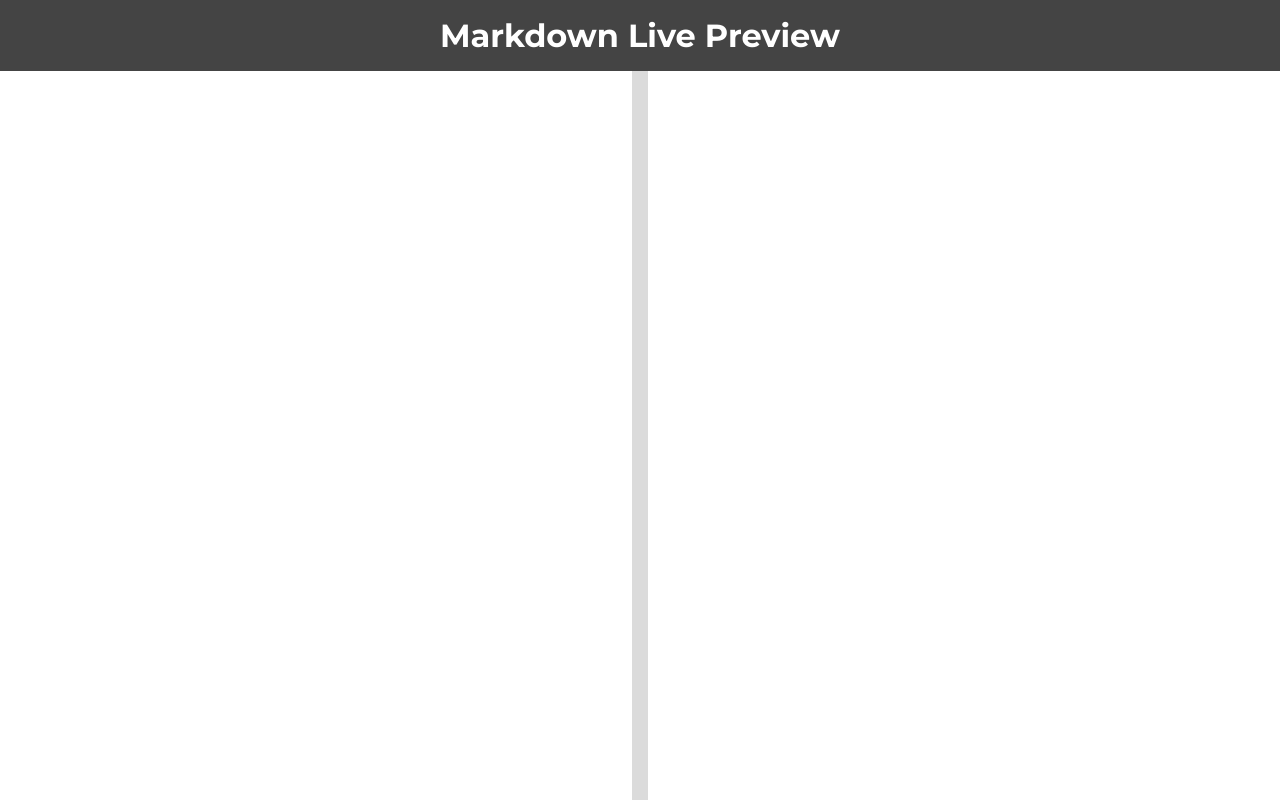
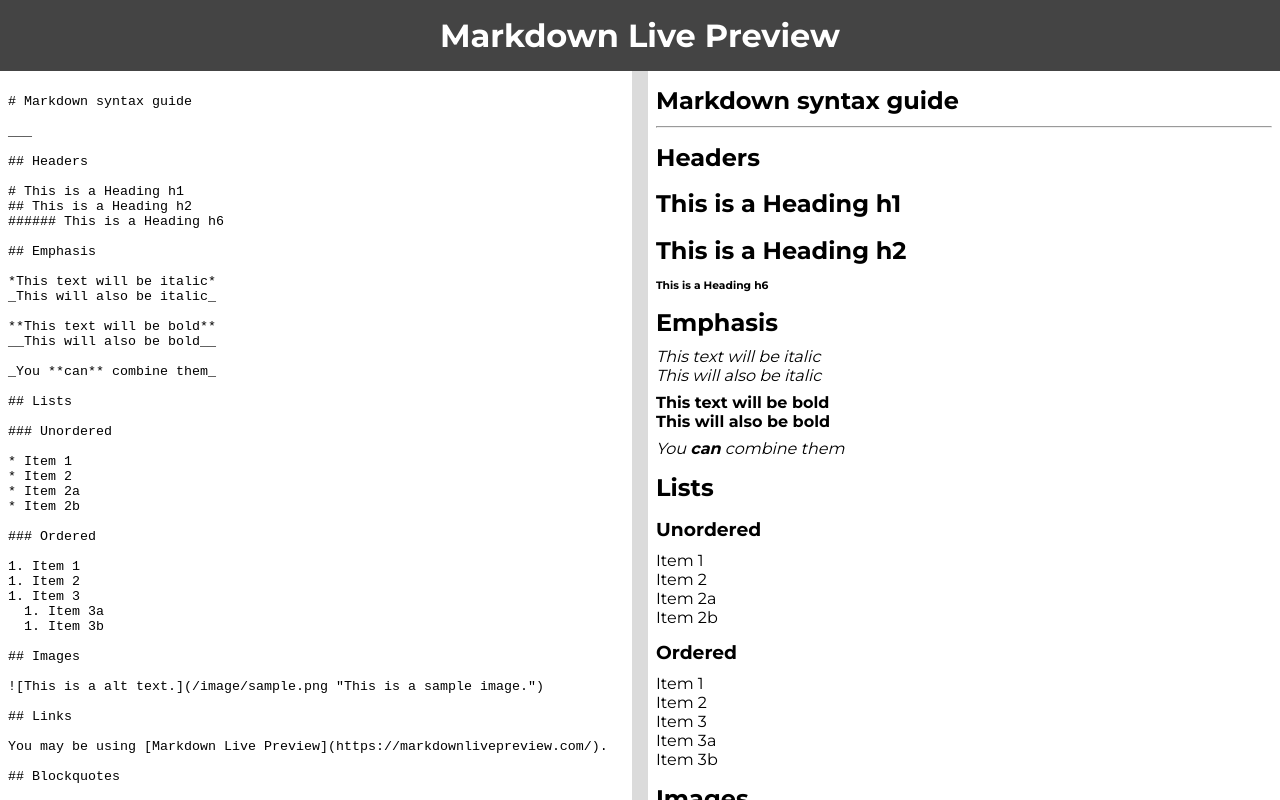
Before and after one commit to leoronne/my-solution, a React (Create React App) app: page / in a window 1280 px wide. Built offline with nearby package versions, Linux system fonts and the light colour scheme.

Commit message:
feat: adds react-markdown and some tests

```diff
--- a/src/Pages/Home/index.tsx
+++ b/src/Pages/Home/index.tsx
@@ -1,9 +1,13 @@
 import { useState } from 'react';
+import ReactMarkdown from 'react-markdown';
+import gfm from 'remark-gfm';
+
 import { Header } from '../../components/Header';
 import * as Styles from './styles';
+import { text } from '../../data/text';
 
 export function Home() {
-  const [markDownText, setMarkdownText] = useState('');
+  const [markDownText, setMarkdownText] = useState(text);
 
   return (
     <>
@@ -14,7 +18,9 @@ export function Home() {
           onChange={(e) => setMarkdownText(e.target.value)}
           rows={5}
         />
-        <Styles.Article>{markDownText}</Styles.Article>
+        <Styles.Article>
+          <ReactMarkdown remarkPlugins={[gfm]}>{markDownText}</ReactMarkdown>
+        </Styles.Article>
       </Styles.Main>
     </>
   );
--- a/src/Pages/Home/styles.ts
+++ b/src/Pages/Home/styles.ts
@@ -25,11 +25,29 @@ export const TextArea = styled.textarea`
 export const Article = styled.article`
   padding: 8px;
   display: flex;
+  flex-direction: column;
+  gap: 8px;
   background-color: #fff;
   overflow-y: auto;
   white-space: normal;
-  display: inline-block;
-  width: 50%;
   vertical-align: top;
-  overflow-y: scroll;
+
+  h1,
+  h2,
+  h3,
+  h4,
+  h5,
+  h6 {
+    padding-bottom: 0.1em;
+    padding-top: 0.3em;
+  }
+
+  ul,
+  ol {
+    list-style: none;
+  }
+
+  table > thead > tr > th {
+    text-align: left;
+  }
 `;
--- a/src/components/Header/index.tsx
+++ b/src/components/Header/index.tsx
@@ -2,7 +2,7 @@ import * as Styles from './styles';
 
 export function Header() {
   return (
-    <Styles.Container>
+    <Styles.Container aria-label="Header">
       <Styles.Title>Markdown Live Preview</Styles.Title>
     </Styles.Container>
   );
--- /dev/null
+++ b/src/data/text.ts
@@ -0,0 +1,124 @@
+export const text = `
+# Markdown syntax guide
+
+___
+
+## Headers
+
+# This is a Heading h1
+## This is a Heading h2
+###### This is a Heading h6
+
+## Emphasis
+
+*This text will be italic*
+_This will also be italic_
+
+**This text will be bold**
+__This will also be bold__
+
+_You **can** combine them_
+
+## Lists
+
+### Unordered
+
+* Item 1
+* Item 2
+* Item 2a
+* Item 2b
+
+### Ordered
+
+1. Item 1
+1. Item 2
+1. Item 3
+  1. Item 3a
+  1. Item 3b
+
+## Images
+
+![This is a alt text.](/image/sample.png "This is a sample image.")
+
+## Links
+
+You may be using [Markdown Live Preview](https://markdownlivepreview.com/).
+
+## Blockquotes
+
+> Markdown is a lightweight markup language with plain-text-formatting syntax, created in 2004 by John Gruber with Aaron Swartz.
+>
+>> Markdown is often used to format readme files, for writing messages in online discussion forums, and to create rich text using a plain text editor.
+
+## Tables
+
+| Left columns  | Right columns |
+| ------------- |:-------------:|
+| left foo      | right foo     |
+| left bar      | right bar     |
+| left baz      | right baz     |
+
+## Blocks of code
+
+## Inline code
+
+## Headers
+
+# This is a Heading h1
+## This is a Heading h2
+###### This is a Heading h6
+
+## Emphasis
+
+*This text will be italic*
+_This will also be italic_
+
+**This text will be bold**
+__This will also be bold__
+
+_You **can** combine them_
+
+## Lists
+
+### Unordered
+
+* Item 1
+* Item 2
+* Item 2a
+* Item 2b
+
+### Ordered
+
+1. Item 1
+1. Item 2
+1. Item 3
+  1. Item 3a
+  1. Item 3b
+
+## Images
+
+![This is a alt text.](/image/sample.png "This is a sample image.")
+
+## Links
+
+You may be using [Markdown Live Preview](https://markdownlivepreview.com/).
+
+## Blockquotes
+
+> Markdown is a lightweight markup language with plain-text-formatting syntax, created in 2004 by John Gruber with Aaron Swartz.
+>
+>> Markdown is often used to format readme files, for writing messages in online discussion forums, and to create rich text using a plain text editor.
+
+## Tables
+
+| Left columns  | Right columns |
+| ------------- |:-------------:|
+| left foo      | right foo     |
+| left bar      | right bar     |
+| left baz      | right baz     |
+
+## Blocks of code
+
+
+
+`;
```
Also changed, not shown: package.json (+12 -9 lines), 2 other files (tests, documents, lock files or other folders).
